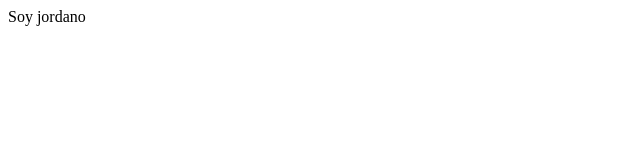
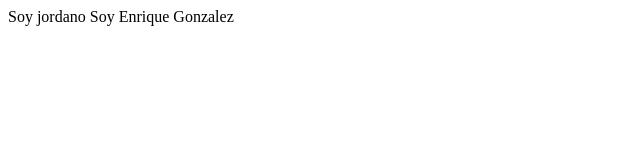
Before and after one commit to GarmendiaKnut/proyecto-intro, a plain HTML site: page index.html in a window 1280 px wide. Shown: the whole page, without its empty margins (0-640 px from the left). Drawn offline with Linux system fonts and the light colour scheme.

Commit message:
modificacion_engzlz

```diff
--- a/index.html
+++ b/index.html
@@ -6,5 +6,6 @@
 </head>
 <body>
     Soy jordano
+    Soy Enrique Gonzalez
 </body>
 </html>
```
